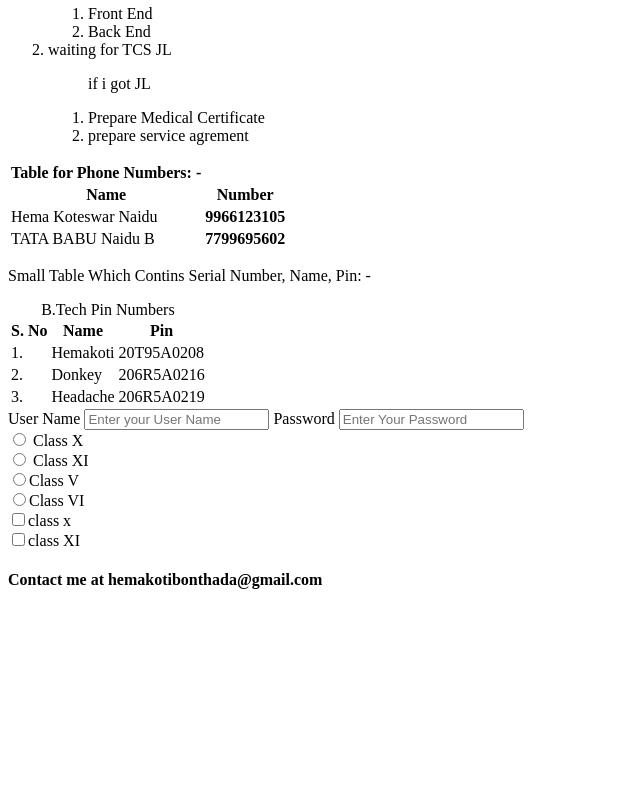
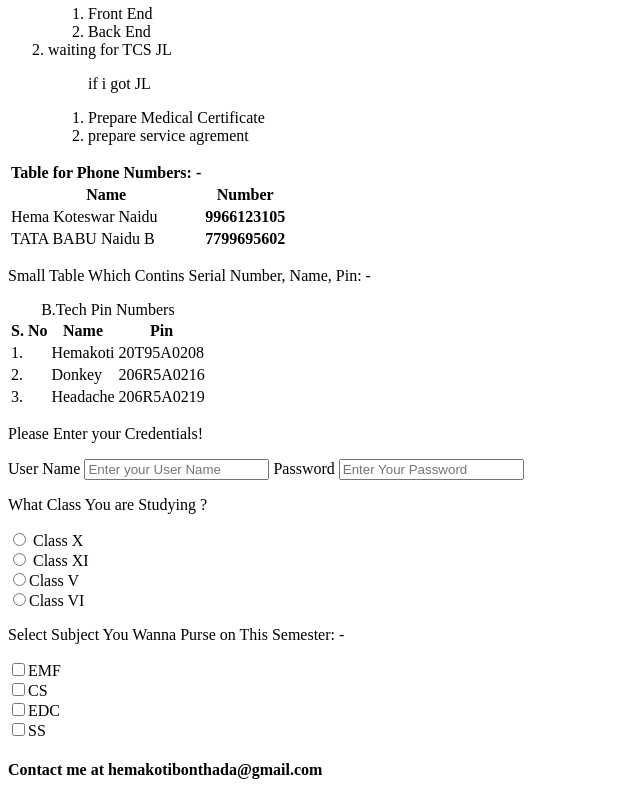
Before and after one commit to Hemakotibonthada/fullstack, a plain HTML site: page Front_End/index.html in a window 1280 px wide. Shown: the part 715-1515 px from the top of the page, without its empty margins (0-640 px from the left). Before the commit the page ends 1325 px from the top, so only its background shows below. Drawn offline with Linux system fonts and the light colour scheme.

Commit message:
Checkboxes

```diff
--- a/Front_End/index.html
+++ b/Front_End/index.html
@@ -175,10 +175,11 @@
                 </tbody>
                 </table>
 
-
+<p> Please Enter your Credentials!</p>
                 <form action="/Front_End/hema.txt">
                     <a>User Name </a><input type="text" placeholder="Enter your User Name">
                     <a>Password </a><input type="password" placeholder="Enter Your Password"><br>
+                   <p>What Class You are Studying ?</p>
                     <input type="radio" value="class X"name = "class"> Class X
                     <br>
                     <input type="radio" value="class XI"name = "class"> Class XI
@@ -194,14 +195,22 @@
                 <div id="id1" class = "group1">
                 </div>
                 <div id="id2" class ="group2"></div>
-
+<p>Select Subject You Wanna Purse on This Semester: - </p>
                 <label for id="id1">
-                    <input type="checkbox" value="Class X" name="class" id="id1">class x
+                    <input type="checkbox" value="EMF" name="Subect" id="id1">EMF
                     </label>
                     <br>
-                    <label for="id2">
-
-                    <input type="checkbox" value="class XI" name="class" id="id2">class XI
+                    <label for id="id2">
+                        <input type="checkbox" value="CS" name="Subect" id="id2">CS
+                    </label>
+                        <br>
+                        <label for id="id3">
+                            <input type="checkbox" value="EDC" name="Subect" id="id3">EDC
+                            </label>
+                            <br>
+                            <label for id="id4">
+                                <input type="checkbox" value="SS" name="Subect" id="id4">SS
+                                </label>
 
                     </label>
 </main>
```
